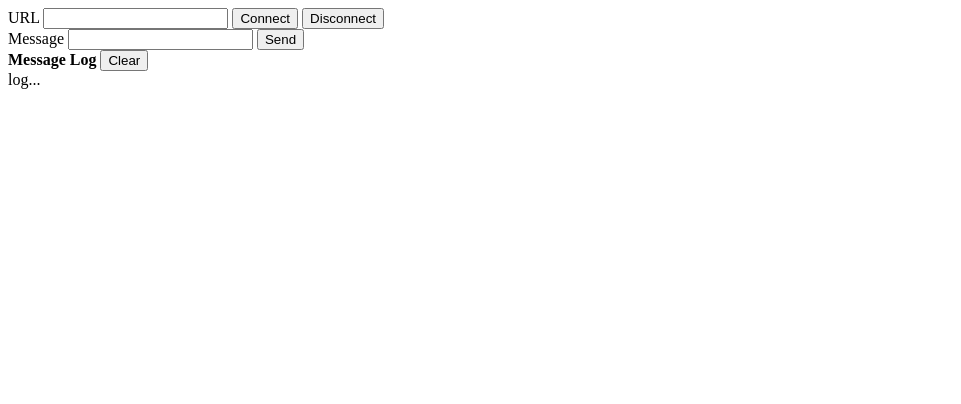
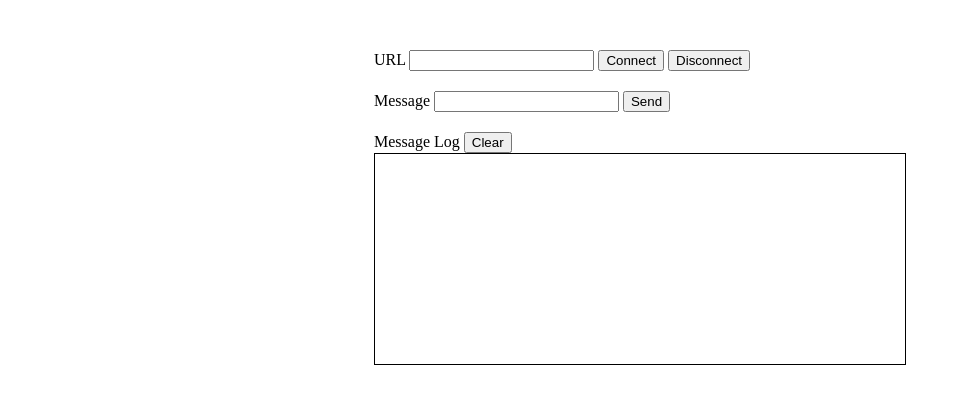
Before and after one commit to KIMMIAE/websocket-echoTest-client, a plain HTML site: page index.html in a window 1280 px wide. Shown: the whole page, without its empty margins (0-961 px from the left). Drawn offline with Linux system fonts and the light colour scheme.

Commit message:
main page styling

```diff
--- a/index.html
+++ b/index.html
@@ -5,24 +5,31 @@
     <meta http-equiv="X-UA-Compatible" content="IE=edge">
     <meta name="viewport" content="width=device-width, initial-scale=1.0">
     <title>Websocket echo test</title>
+    <link rel="stylesheet" type="text/css" href="style.css">
 </head>
 <body>
-    <div>
+    <div class="wrap">
+        <div class="contents">
+            <div class="form_group">
                 <label for="path">URL</label>
                 <input type="text" name="path" id="url">
                 <button>Connect</button>
                 <button>Disconnect</button>
             </div>
 
-    <div>
+            <div class="form_group">
                 <label for="message">Message</label>
                 <input type="text" name="message" id="">
                 <button>Send</button>
             </div>
 
+            <div>
                 <strong>Message Log</strong>
                 <button>Clear</button>
-    <!-- message log box styling -->
-    <div>log...</div>
+            </div>
+
+            <div class="log_box"></div>
+        </div>
+    </div>
 </body>
 </html>
--- /dev/null
+++ b/style.css
@@ -0,0 +1,18 @@
+@import url("reset.css");
+
+.wrap {
+    display: flex;
+    padding: 50px 20px;
+    justify-content: center;
+}
+
+.form_group {
+    margin-bottom: 20px;
+}
+
+.log_box {
+    width: 530px;
+    height: 210px;
+    overflow-y: scroll;
+    border: 1px solid black;
+}
```
Lines whose indentation alone changed are shown as unchanged.
